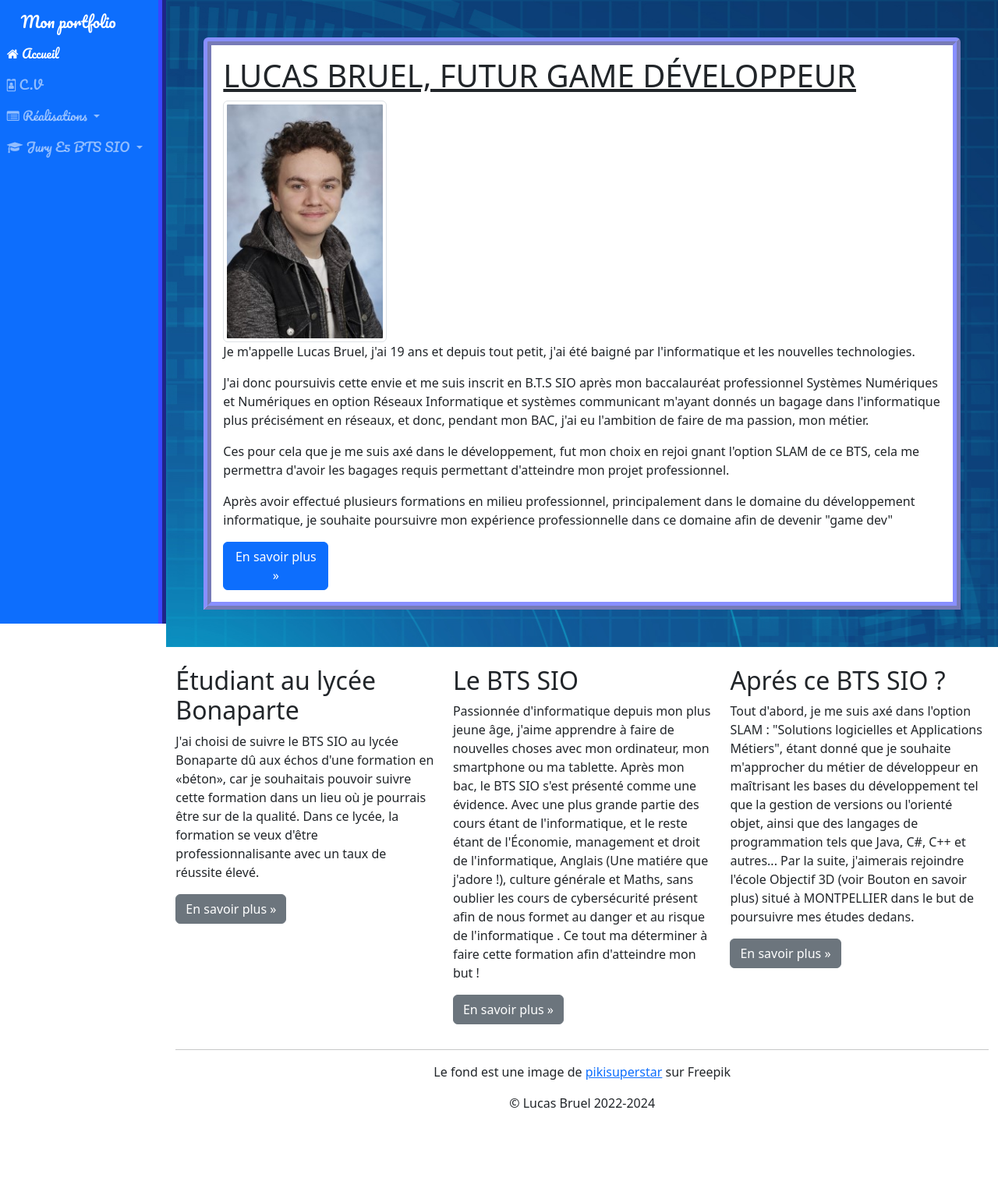
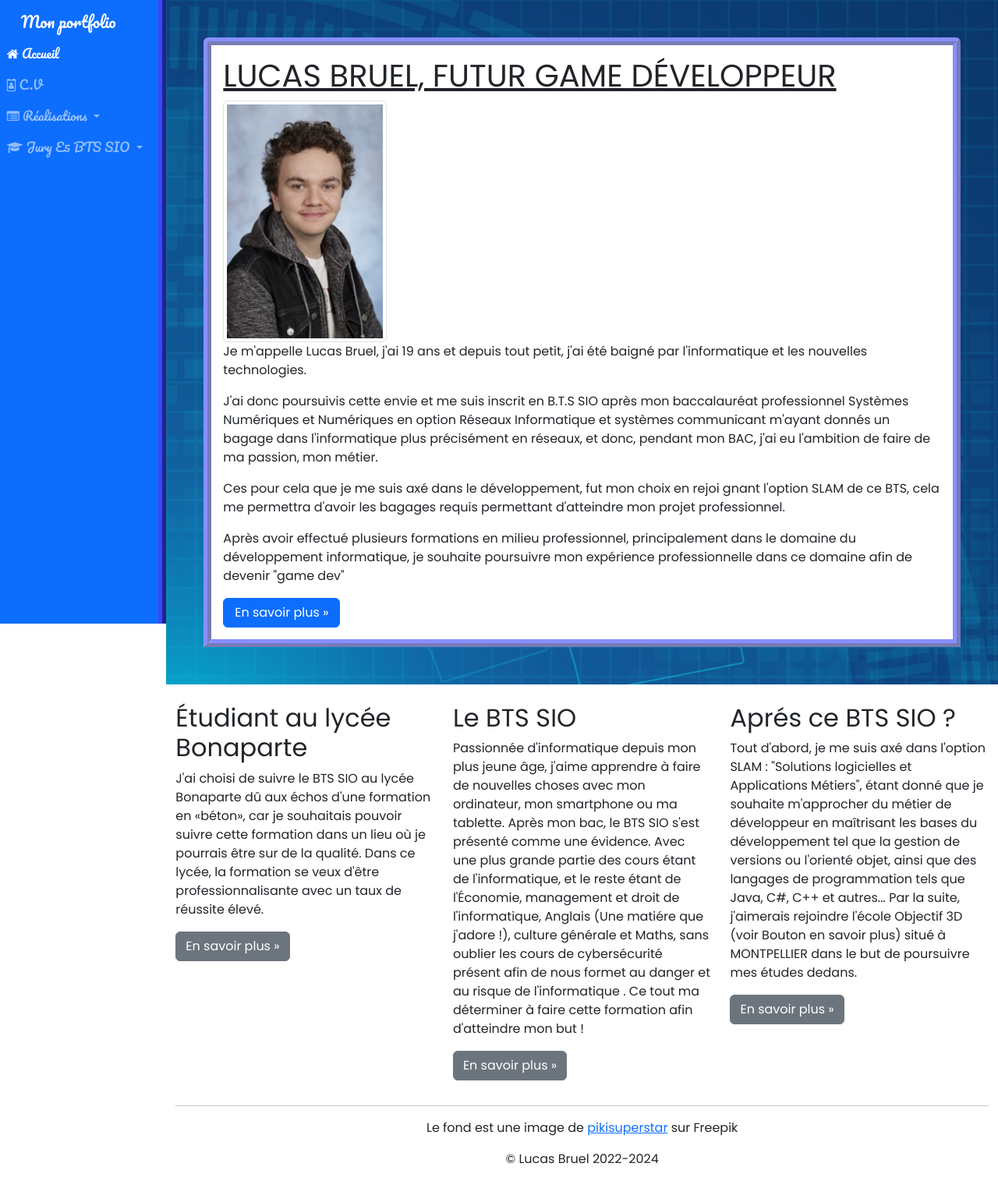
Before and after one commit to Lurius-Kitsune/Lurius-Kitsune.github.io, a PHP site: page / in a window 1280 px wide. Shown: the whole page at 78% size. Before the commit the page ends 1421 px from the top, so only its background shows below. Run offline with PHP 8.4, Linux system fonts and the light colour scheme.

Commit message:
🔧 Setting Font for every page of Lucas

```diff
--- a/css/style.css
+++ b/css/style.css
@@ -1,3 +1,7 @@
+body {
+    font-family: 'Poppins', sans-serif !important;
+}
+
 .nopadding {
     padding: 0px !important;
 }
--- a/index.php
+++ b/index.php
@@ -29,7 +29,7 @@ ob_start();
                 développement informatique,
                 je souhaite poursuivre mon expérience professionnelle dans ce domaine afin de devenir "game dev"
             </p>
-            <a href="/pages/cv.php"><button class="btn btn-primary" style="width: 135px">En savoir plus »</button></a>
+            <a href="/pages/cv.php"><button class="btn btn-primary" style="width: 150px">En savoir plus »</button></a>
         </div>
     </div>
 </div>
--- a/view/head.html
+++ b/view/head.html
@@ -10,6 +10,7 @@
 <!-- Font CSS Google-->
 <link rel="stylesheet" href="https://fonts.googleapis.com/css?family=Audiowide">
 <link rel="stylesheet" href="https://fonts.googleapis.com/css?family=Pacifico">
+<link rel="stylesheet" href="https://fonts.googleapis.com/css?family=Poppins">
 
 <!-- Bootstrap Framework -->
 <link href="https://cdn.jsdelivr.net/npm/bootstrap@5.3.1/dist/css/bootstrap.min.css"
```
